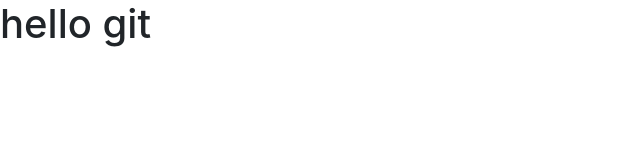
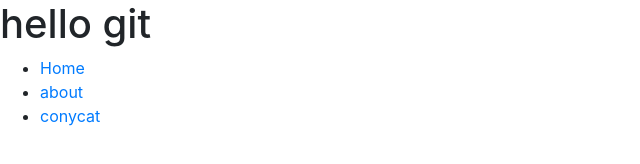
Before and after one commit to bahtiarakimkanov/gitlesson, a website: page index.html in a window 1280 px wide. Shown: the whole page, without its empty margins (0-640 px from the left). Drawn offline with nearby package versions, Linux system fonts and the light colour scheme.

Commit message:
add nav structure

```diff
--- a/css/styles.css
+++ b/css/styles.css
@@ -1,2 +1 @@
 html,body
-m
--- a/index.html
+++ b/index.html
@@ -9,5 +9,18 @@
 </head>
 <body>
     <h1>hello git</h1>
+    <nav class="nav">
+        <ul class="nav_list">
+            <li class="nav_item">
+                <a href="#" class="nav_link">Home</a>
+            </li>
+            <li class="nav_item">
+                <a href="#" class="nav_link">about</a>
+            </li>
+            <li class="nav_item">
+                <a href="#" class="nav_link">conycat</a>
+            </li>
+        </ul>
+    </nav>
 </body>
 </html>
```
